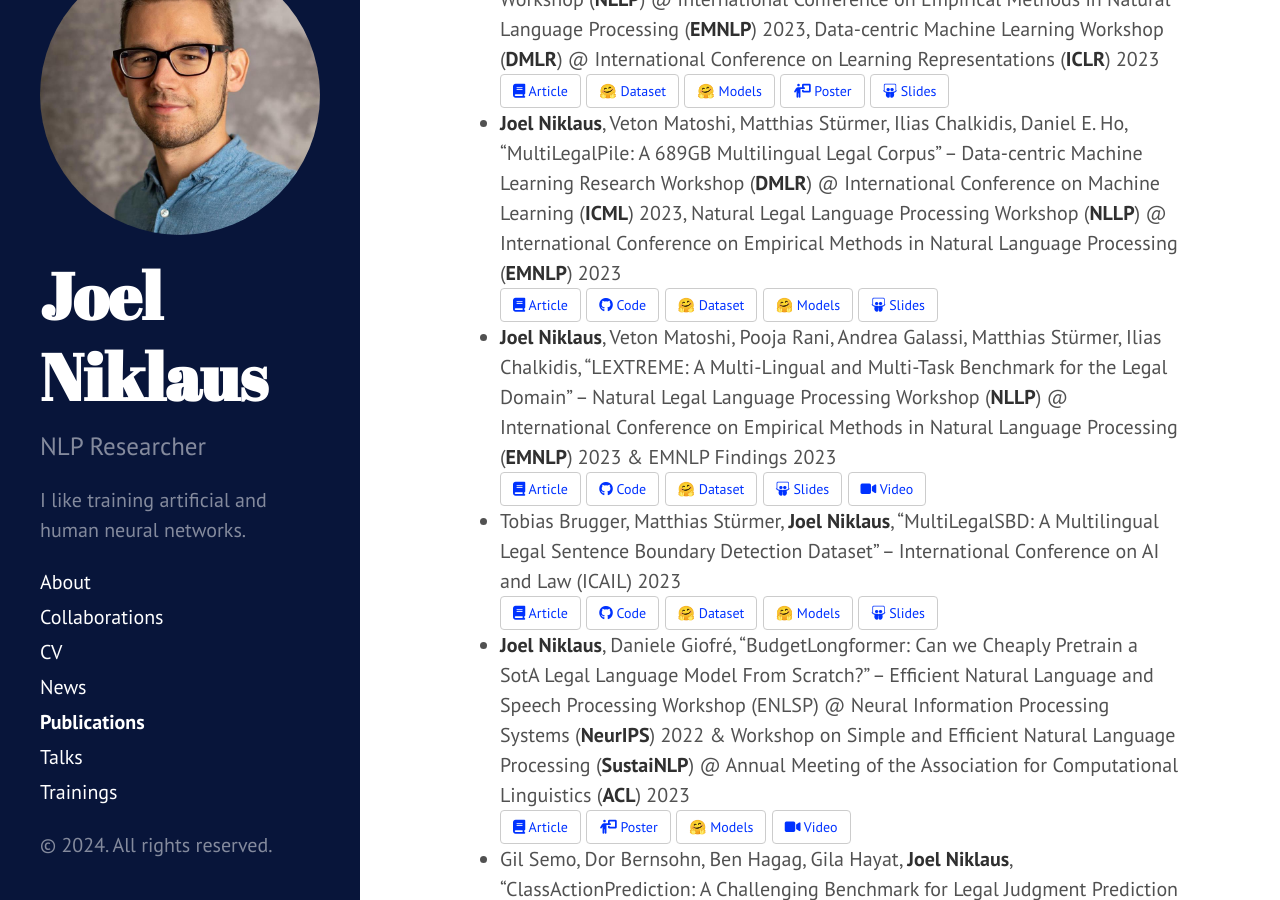
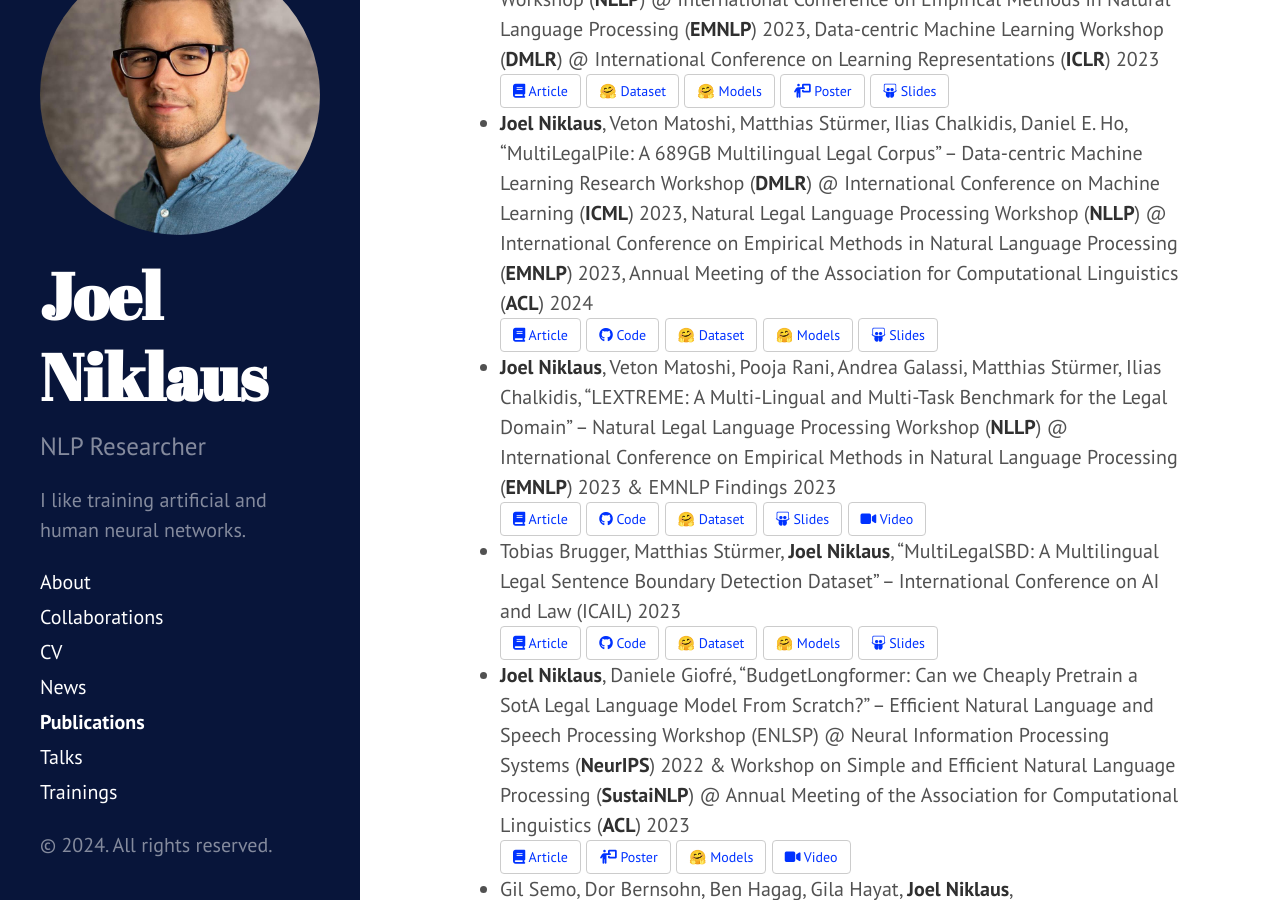
Before and after one commit to JoelNiklaus/joelniklaus.github.io, a Jekyll site: the page built from _pages/publications.md, in a window 1280 px wide and 900 px high, scrolled down 2139 px. Built offline with Jekyll 4.4.1, drawn with Linux system fonts in a browser that asks for light colours; a style sheet for code colours, icons or effects is not loaded.

Commit message:
added ACL for MultiLegalPile
Signed-off-by: Joel Niklaus <me@joelniklaus.ch>

```diff
--- a/_pages/publications.md
+++ b/_pages/publications.md
@@ -84,7 +84,8 @@ on [Google Scholar](https://scholar.google.com/citations?user=qJ8iricAAAAJ).
 * **Joel Niklaus**, Veton Matoshi, Matthias Stürmer, Ilias Chalkidis, Daniel E. Ho, "MultiLegalPile: A 689GB
   Multilingual Legal Corpus" – Data-centric Machine Learning Research Workshop (**DMLR**) @ International Conference on
   Machine Learning (**ICML**) 2023, Natural Legal Language Processing Workshop (**NLLP**) @ International Conference on
-  Empirical Methods in Natural Language Processing (**EMNLP**) 2023
+  Empirical Methods in Natural Language Processing (**EMNLP**) 2023,
+  Annual Meeting of the Association for Computational Linguistics (**ACL**) 2024
   <br>
   <a href="https://arxiv.org/abs/2306.02069" target="_blank" type="button" class="btn"><i class="fa-solid fa-book"></i> Article</a>
   <a href="https://github.com/JoelNiklaus/LegalDatasets" target="_blank" type="button" class="btn"><i class="fa-brands fa-github"></i> Code</a>
```
